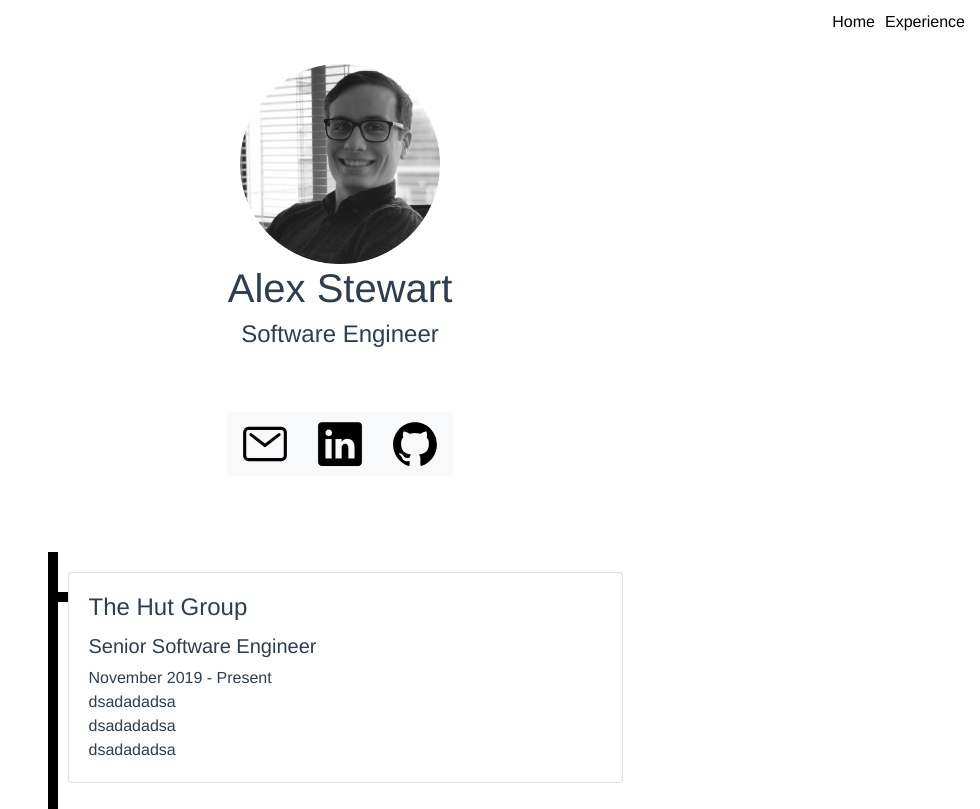
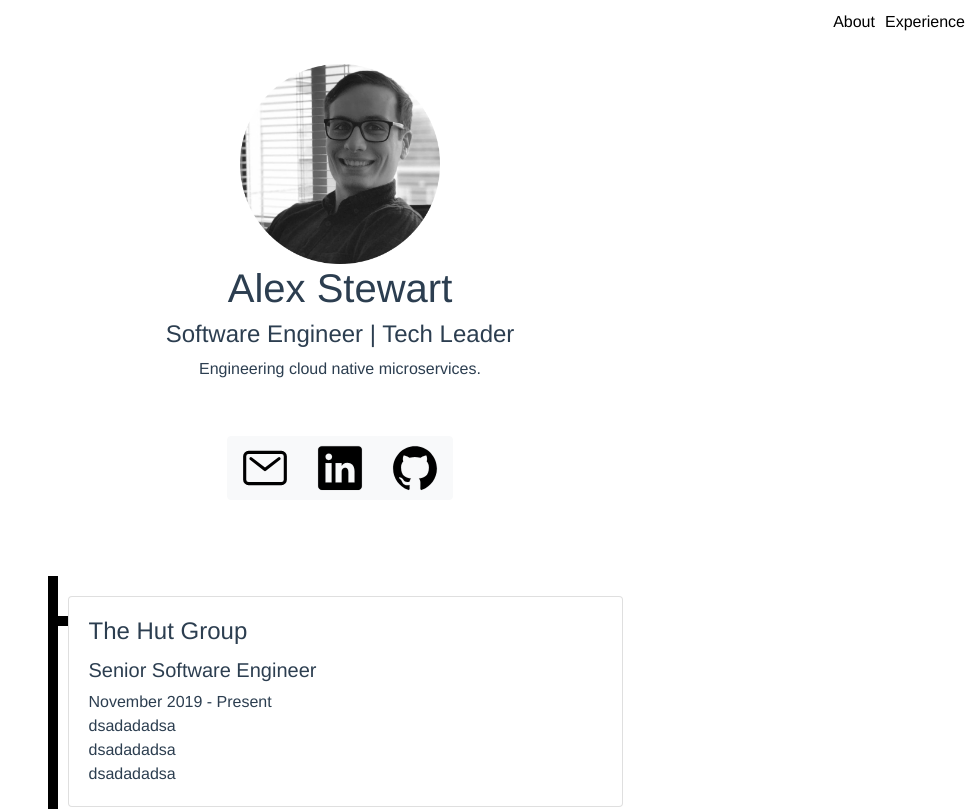
Before and after one commit to alex-stewart/professional-website, a Vue app in the folder frontend/: page / in a window 1280 px wide. Shown: the top 809 px of the page, without its empty margins (300-1280 px from the left). Built offline with nearby package versions, Linux system fonts and the light colour scheme.

Commit message:
Adding about section

```diff
--- /dev/null
+++ b/frontend/src/components/About.vue
@@ -0,0 +1,42 @@
+<template>
+    <div id="about">
+        <b-container>
+            <b-row align-h="center">
+                <img alt="Alex Stewart" width="200px" height="200px" src="../assets/image/alex-photograph.png"/>
+            </b-row>
+            <b-row align-h="center">
+                <div class="h1">Alex Stewart</div>
+            </b-row>
+            <b-row align-h="center">
+                <div class="h4">Software Engineer | Tech Leader</div>
+            </b-row>
+            <b-row align-h="center">
+                <div>Engineering cloud native microservices.</div>
+            </b-row>
+            <b-row align-h="center" class="nav-row">
+                <Links/>
+            </b-row>
+        </b-container>
+    </div>
+</template>
+
+<script>
+    import Links from './Links.vue'
+
+    export default {
+        name: 'about',
+        components: {
+            Links
+        }
+    }
+</script>
+
+<style>
+    #about {
+        width: 100%;
+    }
+    .nav-row {
+        padding-top: 5%;
+        padding-bottom: 5%;
+    }
+</style>
--- a/frontend/src/components/Home.vue
+++ b/frontend/src/components/Home.vue
@@ -1,31 +1,18 @@
 <template>
     <div id="home">
-        <b-container>
-            <b-row align-h="center">
-                <img alt="Alex Stewart" width="200px" height="200px" src="../assets/image/alex-photograph.png"/>
-            </b-row>
-            <b-row align-h="center">
-                <div class="h1">Alex Stewart</div>
-            </b-row>
-            <b-row align-h="center">
-                <div class="h4">Software Engineer</div>
-            </b-row>
-            <b-row align-h="center" class="nav-row">
-                <Links/>
-            </b-row>
-        </b-container>
+        <About/>
         <Experience/>
     </div>
 </template>
 
 <script>
-    import Links from './Links.vue'
     import Experience from './Experience';
+    import About from './About';
 
     export default {
         name: 'home',
         components: {
-            Links,
+            About,
             Experience
         }
     }
@@ -35,8 +22,4 @@
     #home {
         padding-top: 5%;
     }
-    .nav-row {
-        padding-top: 5%;
-        padding-bottom: 5%;
-    }
 </style>
--- a/frontend/src/components/Navigation.vue
+++ b/frontend/src/components/Navigation.vue
@@ -1,6 +1,6 @@
 <template>
     <div>
-        <b-link class="nav-item" to="/">Home</b-link>
+        <b-link class="nav-item" to="/">About</b-link>
         <b-link class="nav-item" to="#experience">Experience</b-link>
     </div>
 </template>
```
